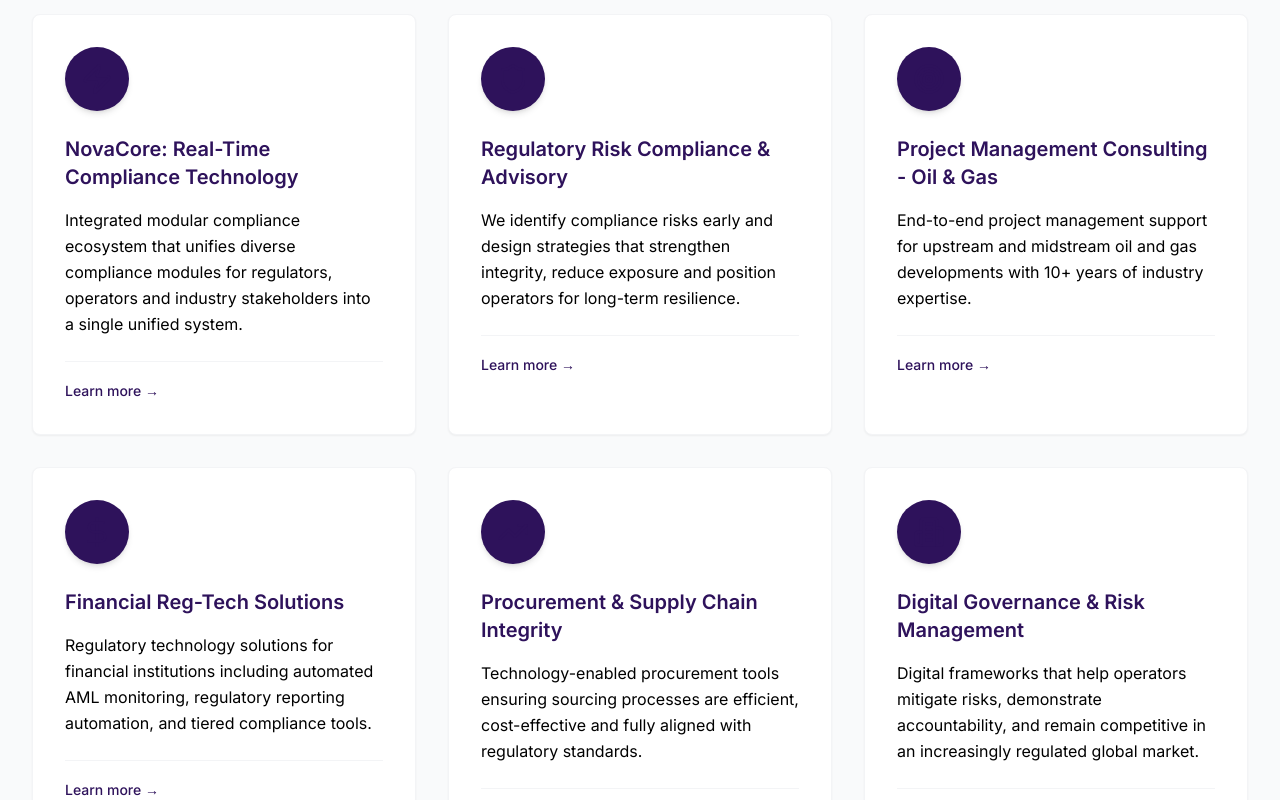
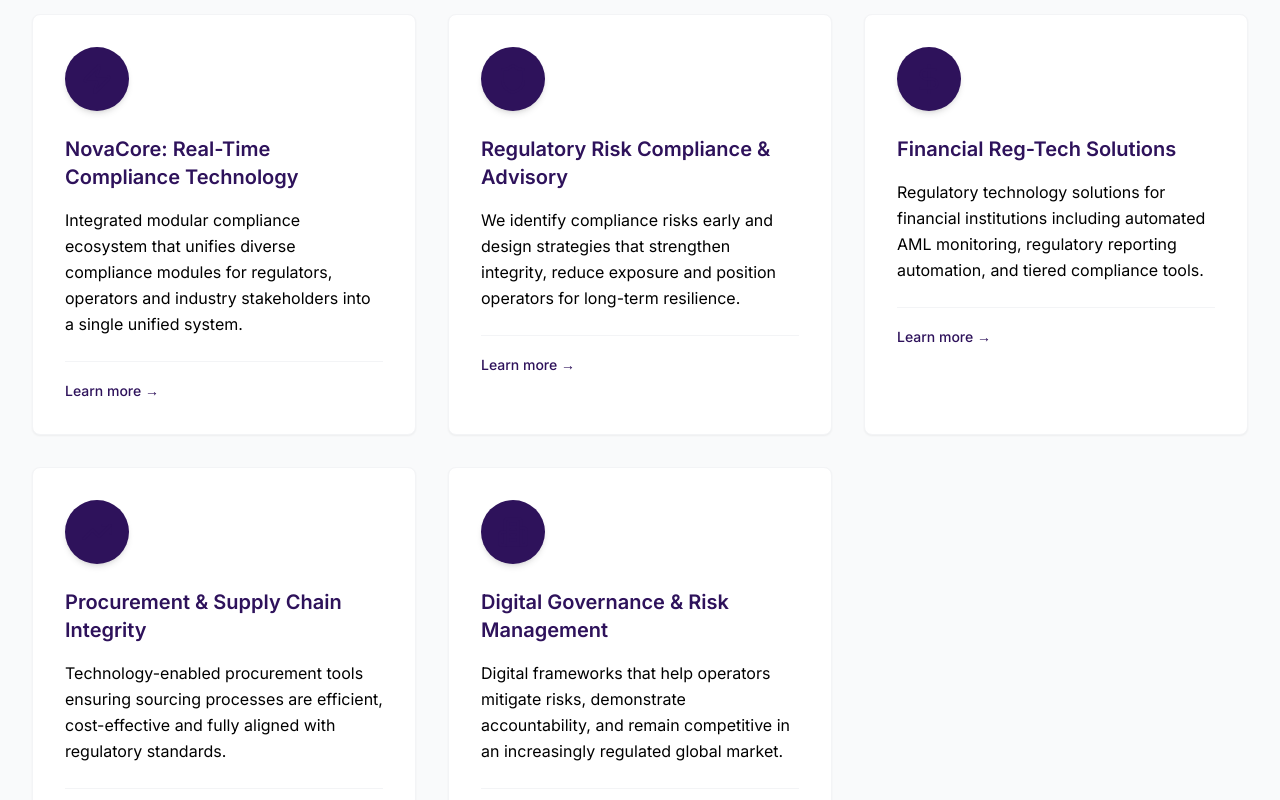
Before and after one commit to temiadebayo/haylar-energy-website, a Next.js app: page / in a window 1280 px wide. Shown: the part 3080-3880 px from the top of the page. Built offline with nearby package versions, Linux system fonts and the light colour scheme.

Commit message:
Remove Project Management Consulting - Oil & Gas card from landing page portfolio section

```diff
--- a/src/app/page.tsx
+++ b/src/app/page.tsx
@@ -59,11 +59,6 @@
       icon: <Shield className="w-8 h-8" />,
       title: "Regulatory Risk Compliance & Advisory",
       description: "We identify compliance risks early and design strategies that strengthen integrity, reduce exposure and position operators for long-term resilience."
-    },
-    {
-      icon: <Target className="w-8 h-8" />,
-      title: "Project Management Consulting - Oil & Gas",
-      description: "End-to-end project management support for upstream and midstream oil and gas developments with 10+ years of industry expertise."
     },
     {
       icon: <DollarSign className="w-8 h-8" />,
```
